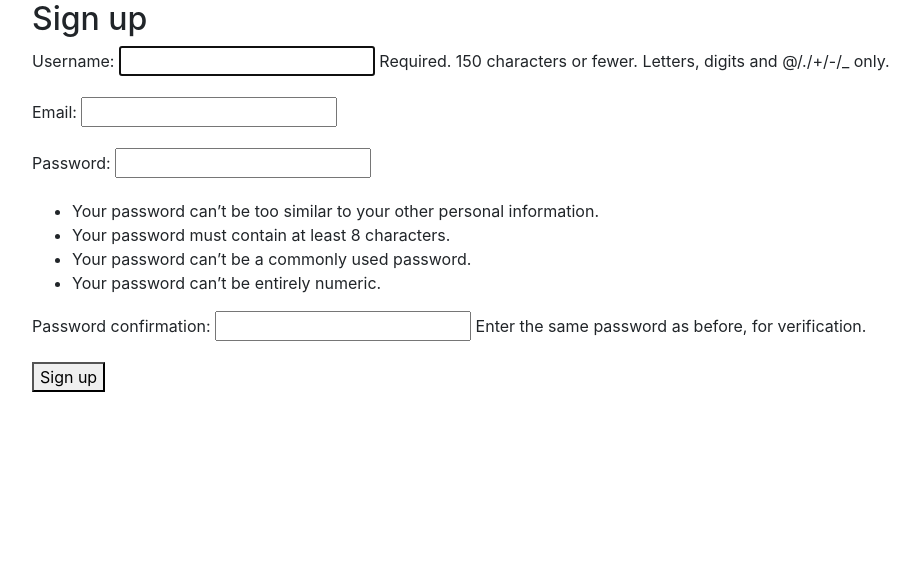
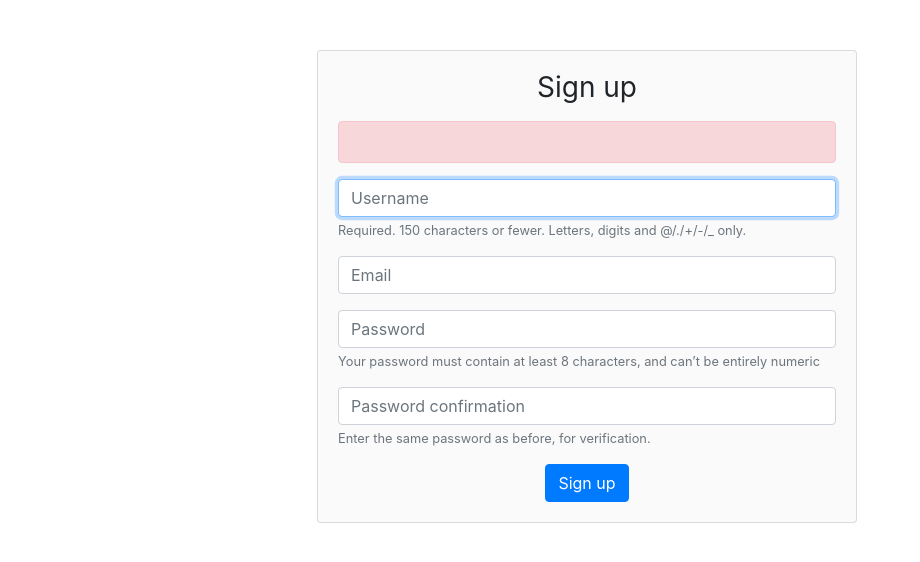
Before and after one commit to quentinrinaldi/AyomiWork, a Django app: page /signup/ in a window 1280 px wide. Shown: the top 562 px of the page, without its empty margins (53-973 px from the left). Run offline with Django 3.2, Linux system fonts and the light colour scheme; some libraries are stand-ins or nearby versions.

Commit message:
signup appearence + errors

```diff
--- a/ayomi_work/static/css/signin.css
+++ b/ayomi_work/static/css/signin.css
@@ -5,9 +5,6 @@
     margin: 0 auto;
 }
 
-.form-control {
-	margin:5px;
-}
 
 .card {
     margin-top: 50px;
--- a/ayomi_work/templates/signup.html
+++ b/ayomi_work/templates/signup.html
@@ -1,10 +1,57 @@
 {% extends 'base.html' %}
 
 {% block content %}
-  <h2>Sign up</h2>
-  <form method="post">
-    {% csrf_token %}
-    {{ form.as_p }}
-    <button type="submit">Sign up</button>
-  </form>
+
+    <div class="row justify-content-center text-center">
+    	<div class="col-6">
+    		<div class="card">
+    			<div class="card-body">
+				    <form method="post">
+				    	<h1 class="h3 mb-3 font-weight-normal">Sign up</h1>
+
+				    	{% csrf_token %}
+				    	<div class="alert alert-danger" role="alert">
+				    		<ul>
+					    		{% for field in form %}
+					    			{% if field.errors %}
+					    				{% for error in field.errors %}
+	        								<li><em>{{ error|escape }}</em></li>
+	    								{% endfor %}
+	    							{% endif %}
+	    						{% endfor %}
+    						</ul>
+				    	</div>
+
+				    	<div class="form-group">
+				    		<label for="id_username" class="sr-only">Username:</label>
+				    		<input type="text" class="form-control" name="username" maxlength="150" autofocus="" required="" id="id_username" placeholder="Username">
+				    		<small class="form-text text-muted text-left">Required. 150 characters or fewer. Letters, digits and @/./+/-/_ only.</small>
+
+				    	</div>
+
+				    	<div class="form-group">
+				    		<label for="id_email" class="sr-only">Email:</label>
+				    		<input type="email" class="form-control" name="email" required="" id="id_email" placeholder="Email">
+
+				    	</div>
+
+				    	<div class="form-group">
+				    		<label for="id_password1" class="sr-only">Password:</label>
+				    		<input type="password" class="form-control" name="password1" autocomplete="new-password" required="" id="id_password1" placeholder="Password">
+				    		<small class="form-text text-muted text-left">Your password must contain at least 8 characters, and can’t be entirely numeric</small>
+
+				    	</div>
+
+				    	<div class="form-group">
+				    		<label for="id_password2" class="sr-only">Password confirmation:</label>
+				    		<input type="password" class="form-control" name="password2" autocomplete="new-password" required="" id="id_password2" placeholder="Password confirmation">
+				    		<small class="form-text text-muted text-left ">Enter the same password as before, for verification.</small>
+
+				    	</div>
+				    <button type="submit" class="btn btn-primary">Sign up</button>
+				  </form>
+				</div>
+			</div>
+		</div>
+	</div>
 {% endblock %}
```
Also changed, not shown: ayomi_work/templates/registration/login.html (+7 -3 lines).
